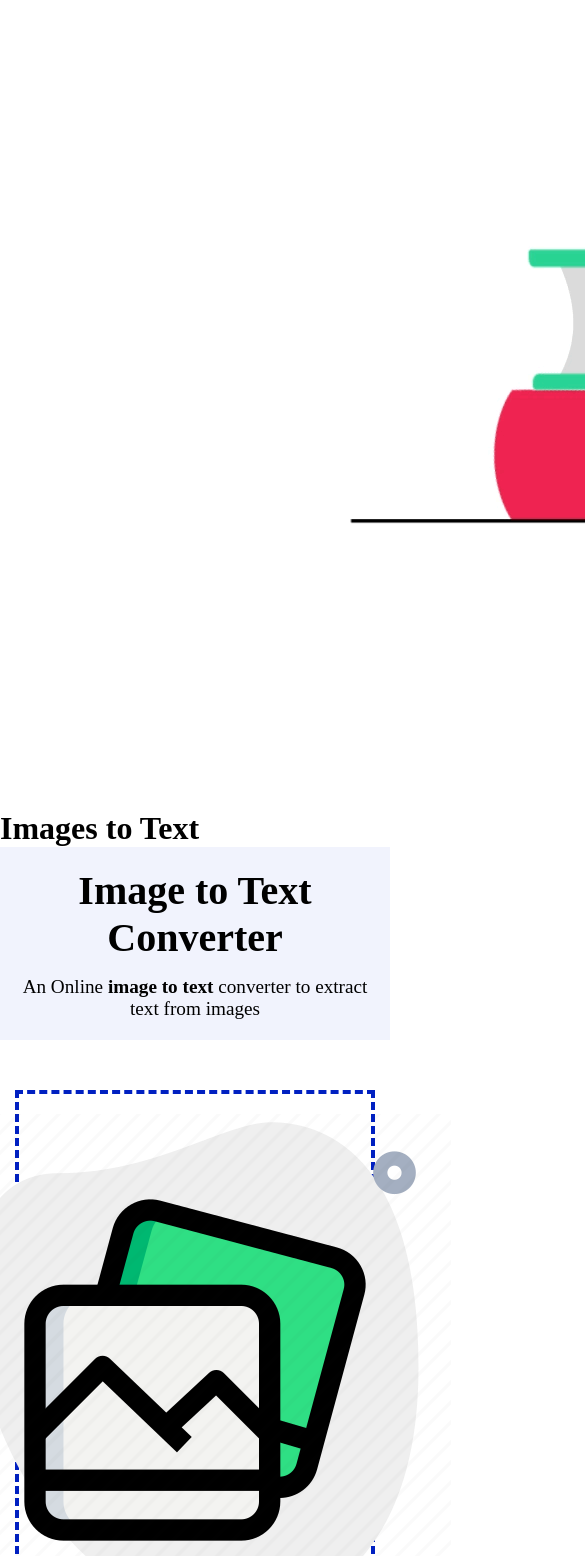
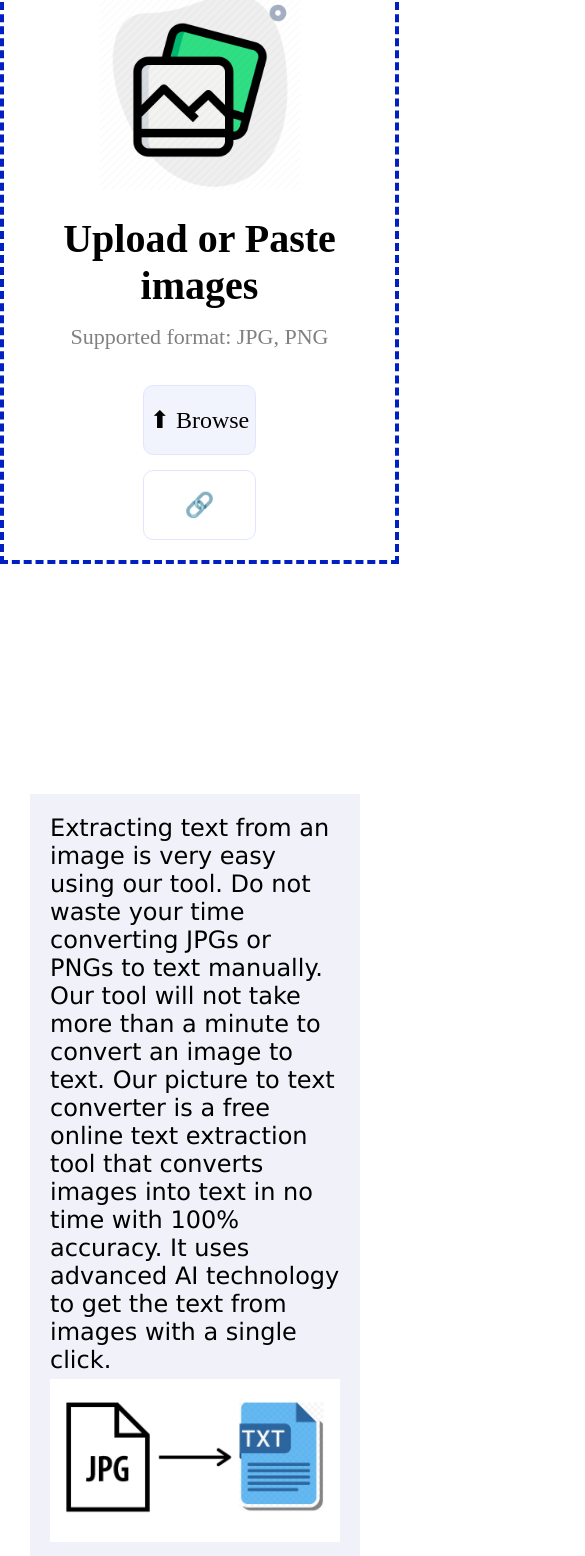
Before and after one commit to AbhishekPawarA1/ImageToText, a React (Vite) app in the folder imagetotext/: page / in a window 390 px wide. Shown: the part 394-1950 px from the top of the page, 585 px wide, since content can reach past the window. Built offline with nearby package versions, Linux system fonts and the light colour scheme.

Commit message:
new code

```diff
--- a/imagetotext/src/css/ImageToText.css
+++ b/imagetotext/src/css/ImageToText.css
@@ -1,9 +1,10 @@
-* {
-    font-family: cursive;
+@import url('https://fonts.googleapis.com/css2?family=Roboto:wght@400;500&family=Poppins:wght@400;500&display=swap');
+
+*{
+     font-family: cursive;
 }
-
 .uper-text-heading {
-    background-color: #f1f3fd;
+    background-color:#f1f3fd;
     padding: 20px;
     text-align: center;
     max-height: max-content;
@@ -11,17 +12,33 @@
     display: flex;
     flex-direction: column;
     gap: 15px;
+
+}
+.uper-text-heading h1 {
+    font-size: 5em;
+}
+.uper-text-heading p {
+    font-size: 2em;
+    font-family: cursive;
+}
+.uper-text-heading b {
+    color: red
+}
+.image-book {
+    width: 15%;
+}
+.nav-heading {
+    display: flex;
+    justify-content: left;
+    align-items: center;
+    min-height: fit-content;
 }
 
-.uper-text-heading h1 {
-    font-size: 3.5em;  /* Reduced size */
+.nav-heading >h1 {
+    font-size: 3em;
+    margin-top: 2%;
+    font-family: 'Lucida Handwriting', 'Brush Script MT', cursive;
 }
-
-.uper-text-heading p {
-    font-size: 1.5em;  /* Reduced size */
-    font-family: cursive;
-}
-
 .upload-file-div {
     width: 80%;
     margin: auto;
@@ -32,222 +49,460 @@
     flex-direction: column;
     justify-content: center;
     align-items: center;
-    padding: 20px;  /* Reduced padding */
+    padding: 30px;
     gap: 15px;
     margin-top: 50px;
 }
 
-.upload-file-div h1 {
-    font-size: 2.5em;  /* Reduced size */
+.upload-file-div img {
+    width: 300px;
+    height: auto;
+    margin-bottom: 10px;
 }
 
-.upload-file-div p {
-    font-size: 22px;  /* Reduced size */
+
+.upload-file-div h1 {
+
+    margin: 0;
+    font-size: 3em;
+    font-family: cursive;
 }
 
+
+.upload-file-div p {
+    font-size: 30px;
+    color: gray;
+    margin: 0;
+
+}
+
+
+.file-button {
+    display: flex;
+    gap: 15px;
+    justify-content: center;
+    align-items: center;
+    margin-top: 20px;
+
+}
+
+
 .browse-button {
-    background-color: #f1f3fd;
-    font-size: 24px;  /* Reduced size */
-    border: 1px solid  #e1e6ff;
+    background-color:#f1f3fd;
+    font-size: 30px;
+    border: 1px solid  #e1e6ff;;
     cursor: pointer;
-    height: 60px;  /* Reduced size */
+    height: 70px;
     border-radius: 10px;
-    width: 180px;
+    width: 200px;
     font-family: cursive;
+    display: flex;
+    align-items: center;
+    justify-content: center;
+    gap: 8px;
 }
+
+.browse-button:hover {
+    background-color: #e2e6ea;
+}
+
 
 .copy-link-button {
     background: none;
     border: 1px solid #e1e6ff;
     cursor: pointer;
-    font-size: 24px;  /* Reduced size */
+    font-size: 30px;
     padding: 10px 15px;
     border-radius: 10px;
-    height: 60px;  /* Reduced height */
+    display: flex;
+    align-items: center;
+    justify-content: center;
+    height: 70px;
+}
+
+.copy-link-button:hover {
+    color: black;
+    background-color: #f5f5f5;
+}
+
+.url-input {
+    height: 50px;
+    border-radius: 10px;
+    padding: 10px;
+    font-size: 30px;
 }
 
 .extracted-div {
-    padding: 40px;  /* Reduced padding */
+    display: flex;
+    flex-direction: row;
+    padding: 50px;
     width: 80%;
     margin: auto;
+
+
+}
+.extracted-image {
+    width: 100%;
+}
+.extracted-image img {
+    width: 100%;
+    height: max-content;
+}
+.extracted-image button {
+    width: 100%;
+    height: 50px;
+    border-radius: 1px solid black;
 }
 
 .extracted-text {
-    font-size: 24px;  /* Reduced size */
-    margin-left: 0;
+    font-size: 30px;
+    width: 100%;
+    margin-left: 30px;
 }
 
-.about-application p {
-    font-size: 28px;  /* Reduced size */
-    width: 50%;
-    font-family: Verdana, Geneva, Tahoma, sans-serif;
+.border-visible {
+  box-shadow: rgba(0, 0, 0, 0.4) 0px 2px 4px, rgba(0, 0, 0, 0.3) 0px 7px 13px -3px, rgba(0, 0, 0, 0.2) 0px -3px 0px inset;
 }
 
-.howtouse h1 {
-    font-size: 40px;  /* Reduced size */
+.border-hidden {
+  border: none;
+}
+.clear-button {
+    font-size: 20px;
+}
+.clear-button:hover {
+    background-color: black;
+    color: white;
+    cursor: pointer;
 }
 
+.copy-button {
+    font-size: 30px;
+    margin-top: 20px;
+}
+.copy-button:hover {
+    background-color: black;
+    color: white;
+    cursor: pointer;
+}
+.extracted-div {
+    margin-top: 30px;
+}
+.loading-spinner{
+
+    font-size: 3em;
+}
+.about-application{
+    display: flex;
+    justify-content: space-between;
+    gap: 5px;
+    padding: 20px;
+    margin: 30px;
+    margin-top: 100px;
+    align-items: center;
+    background-color:#f1f2f9;
+}
+.about-application p {
+    font-size: 35px;
+    width: 50%;
+    font-family:Verdana, Geneva, Tahoma, sans-serif;
+}
+.about-application img {
+    width: 40%;
+}
+.orctotext {
+    width: 50%;
+    margin: auto;
+}
+.orctotext img {
+    width: 100%;
+}
+.howtouse {
+    width: 80%;
+    padding: 30px;
+}
+.howtouse h1 {
+    font-size: 50px;
+    color: #4e6bf9;
+ font-family: Georgia, 'Times New Roman', Times, serif;
+}
 .howtouse p {
-    font-size: 24px;  /* Reduced size */
+    font-size: 30px;
+    font-family:Verdana, Geneva, Tahoma, sans-serif;
+}
+.howtouse ul li {
+    font-size: 40px;
+    font-family:Verdana, Geneva, Tahoma, sans-serif;
+}
+.howtouse li {
+    margin-left: 50px;
+}
+.where-to-use {
+    width: 80%;
+    display: grid;
+    grid-template-columns: repeat(3,1fr);
+    gap: 20px;
+    margin: auto;
+}
+.where-to-use-div h1 {
+    text-align: center;
+    font-size: 3em;
+    text-align: center;
 }
 
-.where-to-use-div h1 {
+.where-to-use-div {
+    margin: 50px;
+}
+.single-div{
+    display: flex;
+    margin-top: 50px;
+    flex-direction: column;
+    justify-content: center;
     text-align: center;
-    font-size: 2.5em;  /* Reduced size */
+    padding: 70px;
+    display: flex;
+    border-radius: 10px;
+    justify-content: space-around;
+    flex-direction: column;
+    font-family: Georgia, 'Times New Roman', Times, serif;
+    box-shadow: rgb(4, 94, 195) 0px 0px 0px 2px, rgba(20, 121, 236, 0.854) 0px 4px 6px -1px, rgba(60, 122, 255, 0.937) 0px 1px 0px inset;
+}
+.single-div h1 {
+    font-size: 40px;
+    text-align: center;
+}
+.single-div p {
+    font-size: 36px;
+}
+.footer {
+  font-family: 'Roboto', sans-serif;
+  color: #333;
+  text-align: center;
+  padding: 20px;
+  background-color:#f1f3fd;
+  padding: 100px;
 }
 
-.single-div h1 {
-    font-size: 32px;  /* Reduced size */
+.footer p{
+  font-family: 'Poppins', sans-serif;
+  font-size: 35px;
 }
-
-.single-div p {
-    font-size: 28px;  /* Reduced size */
+.footer b {
+    font-family: 'Lucida Handwriting', 'Brush Script MT', cursive;
+    font-size: 25px;
 }
-
-.footer p {
-    font-size: 28px;  /* Reduced size */
-}
-
-.footer b {
-    font-size: 22px;  /* Reduced size */
+/* For larger screens */
+@media (max-width: 1400px) {
+    .where-to-use {
+        width: 80%;
+        display: grid;
+        grid-template-columns: repeat(2, 1fr);
+        gap: 20px;
+        margin: auto;
+    }
 }
 
 /* For medium screens (tablet) */
 @media (max-width: 1000px) {
-    .uper-text-heading h1 {
-        font-size: 2.5em;  /* Reduced size */
-    }
-
-    .uper-text-heading p {
-        font-size: 1.2em;  /* Reduced size */
-    }
-
-    .upload-file-div h1 {
-        font-size: 2.2em;  /* Reduced size */
-    }
-
-    .upload-file-div p {
-        font-size: 20px;  /* Reduced size */
-    }
-
-    .file-button {
-        flex-direction: column;
-    }
-
-    .browse-button {
-        width: 100%;
-        font-size: 22px;  /* Reduced size */
-    }
-
-    .copy-link-button {
-        font-size: 22px;  /* Reduced size */
-        width: 100%;
-    }
-
-    .url-input {
-        font-size: 22px;  /* Reduced size */
-    }
-
-    .extracted-text {
-        font-size: 20px;  /* Reduced size */
-    }
-
-    .about-application p {
-        width: 100%;
-        font-size: 24px;  /* Reduced size */
-    }
-
-    .howtouse h1 {
-        font-size: 30px;  /* Reduced size */
-    }
-
-    .howtouse p {
-        font-size: 20px;  /* Reduced size */
+    .where-to-use {
+        width: 80%;
+        display: grid;
+        grid-template-columns: repeat(1, 1fr); /* Single column */
+        gap: 20px;
+        margin: auto;
     }
 }
 
 /* For smaller devices (below 768px) */
 @media screen and (max-width: 768px) {
+    .where-to-use {
+        display: grid;
+        grid-template-columns: 1fr;
+        gap: 20px;
+        margin: auto;
+    }
     .where-to-use-div h1 {
-        font-size: 1.5em;  /* Reduced size */
+        font-size: 1em;
+        text-align: center;
     }
-
+    .single-div {
+        padding: 10px;
+        font-size: 25px;
+    }
+    .single-div h1 {
+        font-size: 25px;
+        text-align: center;
+    }
+    .single-div p {
+        font-size: 20px;
+    }
+    .uper-text-heading h1 {
+        font-size: 3em;
+    }
+    .uper-text-heading p {
+        font-size: 1.5em;
+    }
+    .image-book {
+        width: 30%;
+    }
+    .nav-heading > h1 {
+        font-size: 2em;
+    }
+    .upload-file-div {
+        width: 90%;
+        padding: 20px;
+    }
+    .upload-file-div img {
+        width: 250px;
+    }
     .upload-file-div h1 {
-        font-size: 2em;  /* Reduced size */
+        font-size: 2.5em;
     }
-
     .upload-file-div p {
-        font-size: 18px;  /* Reduced size */
+        font-size: 24px;
     }
-
+    .file-button {
+        flex-direction: column;
+    }
     .browse-button {
-        font-size: 20px;  /* Reduced size */
+        width: 100%;
+        font-size: 24px;
     }
-
     .copy-link-button {
-        font-size: 20px;  /* Reduced size */
+        font-size: 24px;
+        width: 100%;
     }
-
     .url-input {
-        font-size: 20px;  /* Reduced size */
+        font-size: 24px;
     }
-
+    .extracted-div {
+        flex-direction: column;
+    }
     .extracted-text {
-        font-size: 18px;  /* Reduced size */
+        font-size: 24px;
+        margin-left: 0;
     }
-
+    .about-application {
+        flex-direction: column;
+        align-items: center;
+    }
     .about-application p {
-        font-size: 20px;  /* Reduced size */
+        width: 100%;
+        font-size: 28px;
     }
-
+    .about-application img {
+        width: 100%;
+    }
     .howtouse h1 {
-        font-size: 25px;  /* Reduced size */
+        font-size: 35px;
     }
-
     .howtouse p {
-        font-size: 18px;  /* Reduced size */
+        font-size: 24px;
+    }
+    .howtouse ul li {
+        font-size: 28px;
+    }
+    .where-to-use {
+        grid-template-columns: 1fr; /* Single column */
+    }
+    .single-div {
+        padding: 30px;
+        font-size: 28px;
+    }
+    .footer p {
+        font-size: 30px;
     }
 }
 
 /* For very small screens (mobile devices) */
 @media screen and (max-width: 480px) {
+    .where-to-use {
+        display: grid;
+        grid-template-columns: repeat(1, 1fr); /* Single column for mobile devices */
+        gap: 20px;
+        margin: auto;
+    }
     .where-to-use-div h1 {
-        font-size: 1.2em;  /* Reduced size */
+        font-size: 1em;
+        text-align: center;
     }
-
+    .uper-text-heading h1 {
+        font-size: 2.5em;
+    }
+    .uper-text-heading p {
+        font-size: 1.2em;
+    }
+    .image-book {
+        width: 40%;
+    }
+    .nav-heading > h1 {
+        font-size: 1.5em;
+    }
+    .upload-file-div {
+        width: 90%;
+        padding: 20px;
+    }
+    .upload-file-div img {
+        width: 200px;
+    }
     .upload-file-div h1 {
-        font-size: 1.8em;  /* Reduced size */
+        font-size: 2.5em;
     }
-
     .upload-file-div p {
-        font-size: 16px;  /* Reduced size */
+        font-size: 22px;
     }
-
+    .file-button {
+        flex-direction: column;
+    }
     .browse-button {
-        font-size: 18px;  /* Reduced size */
+        width: 100%;
+        font-size: 24px;
     }
-
     .copy-link-button {
-        font-size: 18px;  /* Reduced size */
+        font-size: 24px;
+        width: 100%;
     }
-
     .url-input {
-        font-size: 18px;  /* Reduced size */
+        font-size: 24px;
     }
-
+    .extracted-div {
+        flex-direction: column;
+    }
     .extracted-text {
-        font-size: 16px;  /* Reduced size */
+        font-size: 22px;
+        margin-left: 0;
     }
-
+    .about-application {
+        flex-direction: column;
+        align-items: center;
+    }
     .about-application p {
-        font-size: 16px;  /* Reduced size */
+        width: 100%;
+        font-size: 24px;
     }
-
+    .about-application img {
+        width: 100%;
+    }
     .howtouse h1 {
-        font-size: 22px;  /* Reduced size */
+        font-size: 30px;
     }
-
     .howtouse p {
-        font-size: 16px;  /* Reduced size */
+        font-size: 20px;
+    }
+    .howtouse ul li {
+        font-size: 24px;
+    }
+    .where-to-use {
+        grid-template-columns: 1fr; /* Single column */
+    }
+    .single-div {
+        padding: 20px;
+        font-size: 20px;
+    }
+    .footer p {
+        font-size: 25px;
+    }
+    .footer {
+        padding: 20px;
     }
 }
```
